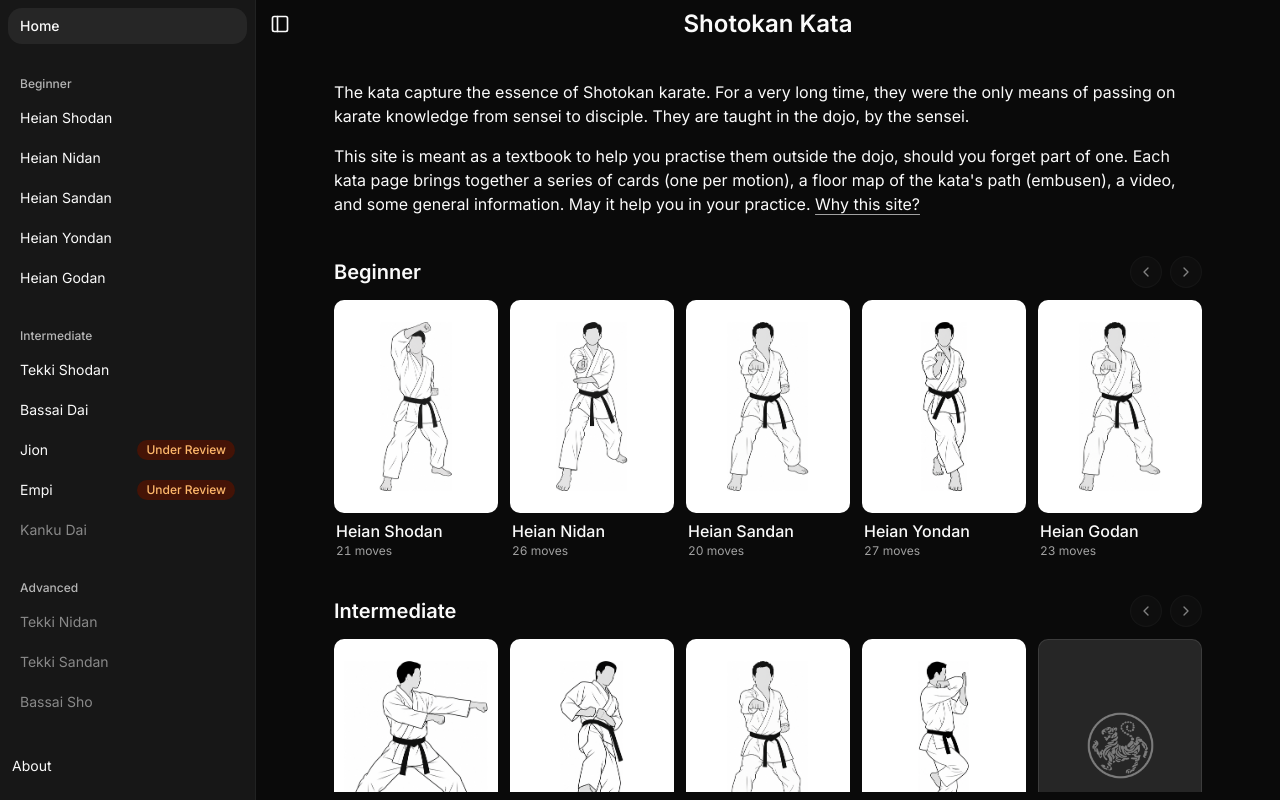
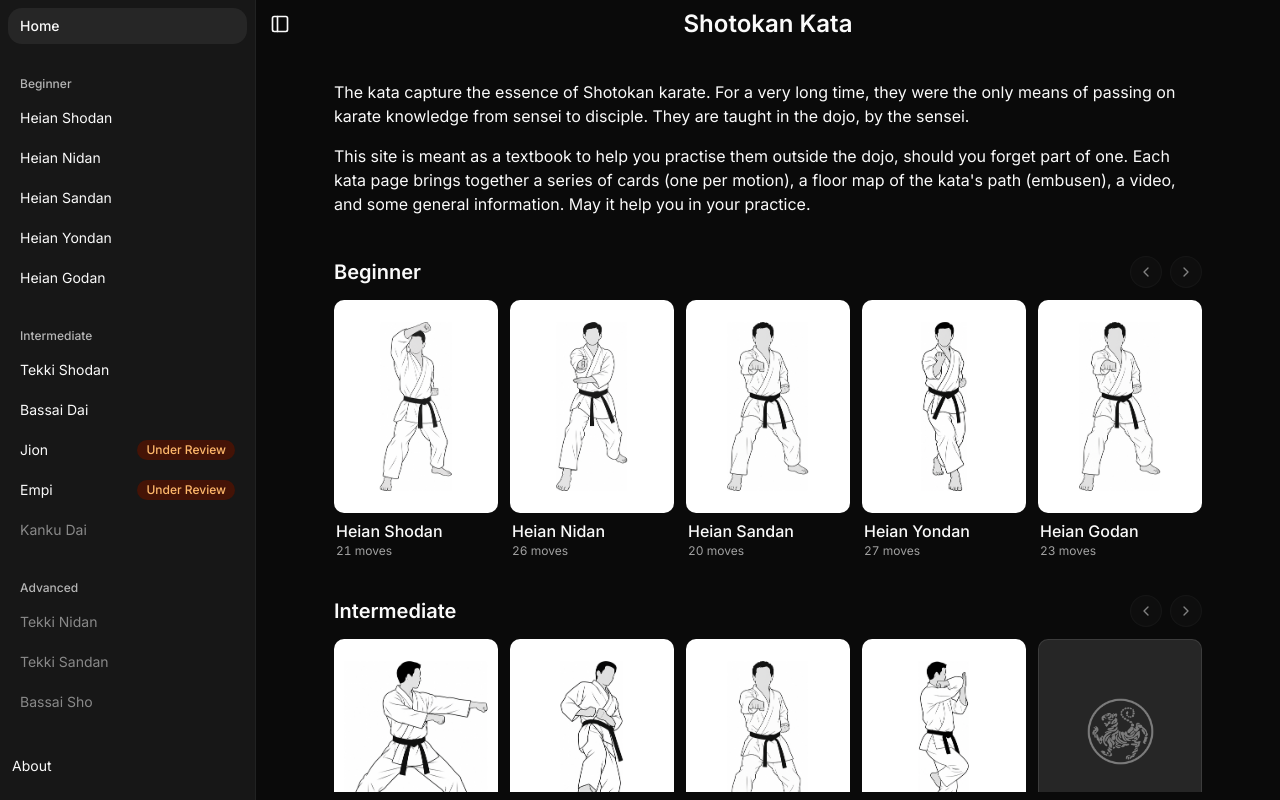
Before and after one commit to cunisia/shotokan-kata-shadcn, a Next.js app: page / in a window 1280 px wide. Built offline with nearby package versions, Linux system fonts and the light colour scheme.

Commit message:
fix(home): drop the about link, centre the placeholder tiger above its badge

```diff
--- a/app/page.tsx
+++ b/app/page.tsx
@@ -1,6 +1,5 @@
 import { groupBy } from "es-toolkit";
 import type { Metadata } from "next";
-import Link from "next/link";
 import { getAllKataList } from "@/app/data/get-kata";
 import KataCarouselRow from "@/components/custom/kata-carousel-row";
 import { getWebSiteJsonLd, JsonLd } from "@/lib/json-ld";
@@ -44,13 +43,7 @@ export default function Page() {
             the dojo, should you forget part of one. Each kata page brings
             together a series of cards (one per motion), a floor map of the
             kata's path (embusen), a video, and some general information. May it
-            help you in your practice.{" "}
-            <Link
-              href="/about"
-              className="rounded-sm underline decoration-muted-foreground underline-offset-4 outline-none hover:decoration-foreground focus-visible:ring-[3px] focus-visible:ring-ring/50"
-            >
-              Why this site?
-            </Link>
+            help you in your practice.
           </p>
         </div>
       </section>
--- a/components/custom/kata-carousel-card.tsx
+++ b/components/custom/kata-carousel-card.tsx
@@ -90,7 +90,11 @@ export function KataPlaceholderCard({
       aria-disabled="true"
       className="flex cursor-default flex-col gap-1.5"
     >
-      <div className={cn(PICTURE_BOX, "bg-muted")}>
+      {/* A column rather than an absolute badge: the tiger is centred in the
+          space above the badge, which sits where the cover badges do (bottom
+          centre, 0.5rem from the edge). */}
+      <div className={cn(PICTURE_BOX, "flex flex-col items-center bg-muted")}>
+        <div className="flex min-h-0 w-full flex-1 items-center justify-center">
           <Image
             src="/tiger-placeholder.png"
             alt=""
@@ -98,12 +102,10 @@ export function KataPlaceholderCard({
             height={256}
             sizes="128px"
             loading="lazy"
-          className="absolute inset-0 m-auto w-1/2 opacity-40 grayscale"
+            className="w-1/2 opacity-40 grayscale"
           />
-        <Badge
-          variant="outline"
-          className={cn(BADGE_POSITION, "bg-background")}
-        >
+        </div>
+        <Badge variant="outline" className="mb-2 bg-background">
           Coming soon
         </Badge>
       </div>
```
Lines whose indentation alone changed are shown as unchanged.
